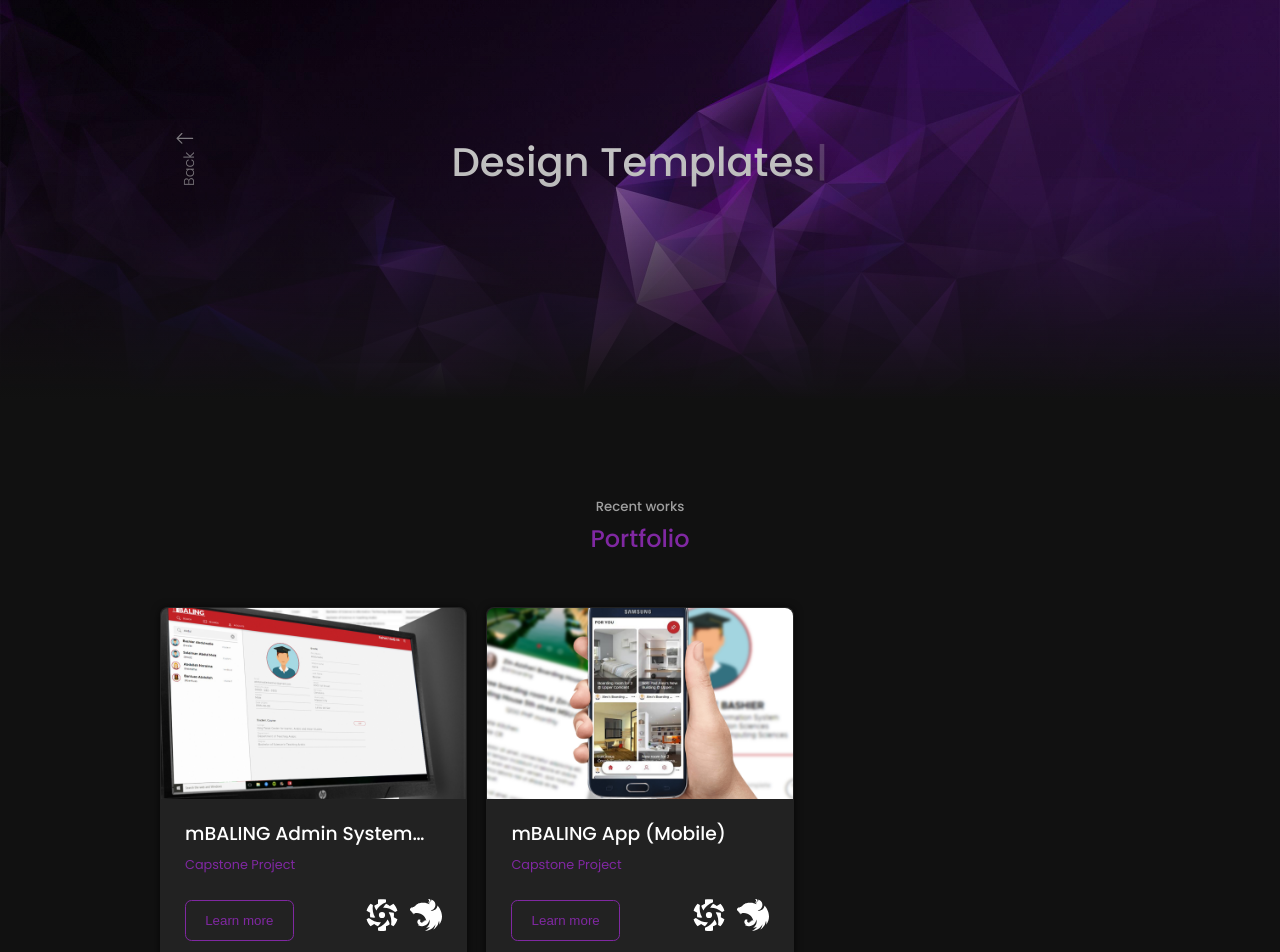
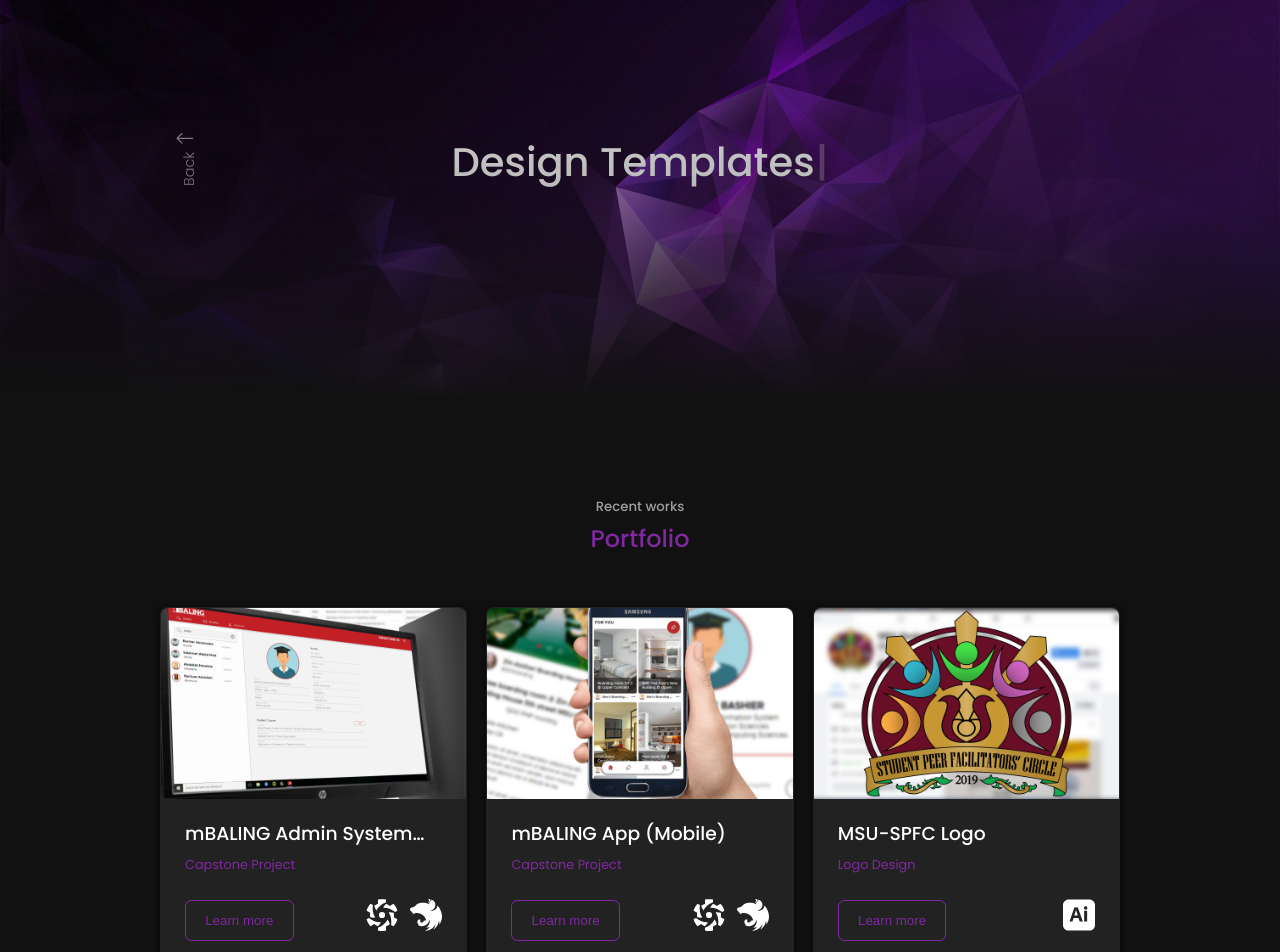
Before and after one commit to amsolaiman/portfolio-website-student, a React (Create React App) app: page /project in a window 1280 px wide. Shown: the top 952 px of the page. Built offline with nearby package versions, Linux system fonts and the light colour scheme.

Commit message:
Changes in Project page

```diff
--- a/src/components/home/homesecond.scss
+++ b/src/components/home/homesecond.scss
@@ -60,12 +60,6 @@
 
       h3 {
         margin: 1.2rem 0 1rem;
-        overflow: hidden;
-        text-overflow: ellipsis;
-        display: -webkit-box;
-        -webkit-line-clamp: 1;
-        line-clamp: 1;
-        -webkit-box-orient: vertical;
       }
 
       .project__cta {
@@ -140,12 +134,6 @@
 
         h3 {
           margin: 1.2rem 0 1rem;
-          overflow: hidden;
-          text-overflow: ellipsis;
-          display: -webkit-box;
-          -webkit-line-clamp: 1;
-          line-clamp: 1;
-          -webkit-box-orient: vertical;
         }
 
         .project__cta {
--- a/src/components/project/ProjectFirst.jsx
+++ b/src/components/project/ProjectFirst.jsx
@@ -2,6 +2,7 @@
 import "./projectfirst.scss";
 
 import {
+  SiAdobeillustrator,
   SiMysql,
   SiNestjs,
   SiQuasar,
@@ -10,10 +11,25 @@
 } from "react-icons/si";
 import IMG1 from "../../assets/project1.jpg";
 import IMG2 from "../../assets/project2.jpg";
+import IMG3 from "../../assets/project3.jpg";
 
 const ProjectFirst = () => {
   const [openModal, setOpenModal] = useState(false);
   const [modalIndex, setModalIndex] = useState(0);
+
+  const modalCloseHandler = () => {
+    setOpenModal(false);
+
+    document.body.style.overflow = "unset";
+  };
+
+  const modalOpenHandler = () => {
+    setOpenModal(true);
+
+    if (typeof window != "undefined" && window.document) {
+      document.body.style.overflow = "hidden";
+    }
+  };
 
   return (
     <section>
@@ -34,7 +50,7 @@
                   <div className="portfolio__content-cta">
                     <button
                       onClick={() => {
-                        setOpenModal(true);
+                        modalOpenHandler();
                         setModalIndex(index);
                       }}
                       className="btn"
@@ -55,7 +71,7 @@
               <Modal
                 openModal={openModal}
                 modalIndex={modalIndex}
-                closeModal={() => setOpenModal(false)}
+                closeModal={() => modalCloseHandler()}
               />
             </>
           );
@@ -190,4 +206,22 @@
       },
     ],
   },
+  {
+    image: IMG3,
+    name: "MSU-SPFC Logo",
+    type: "Logo Design",
+    description: `MSU Student Peer Facilitators' Circle is a student support program established by the Mindanao State University-Division of Student Affairs. This logo was designed using Adobe Illustrator and consists of outlined and non-outlined variations.`,
+    alt: "spfc-logo",
+    techs: [
+      {
+        icon: <SiAdobeillustrator />,
+      },
+    ],
+    links: [
+      {
+        type: "Visit page",
+        link: "https://www.facebook.com/MSUDSASPFC",
+      },
+    ],
+  },
 ];
--- a/src/components/project/projectfirst.scss
+++ b/src/components/project/projectfirst.scss
@@ -124,12 +124,6 @@
     font-size: 0.8rem;
     margin: 0.4rem 0 1rem;
     color: var(--color-light);
-    overflow: hidden;
-    text-overflow: ellipsis;
-    display: -webkit-box;
-    -webkit-line-clamp: 6;
-    line-clamp: 6;
-    -webkit-box-orient: vertical;
 
     span {
       color: var(--color-primary);
```
Also changed, not shown: src/assets/project3.jpg (added).
